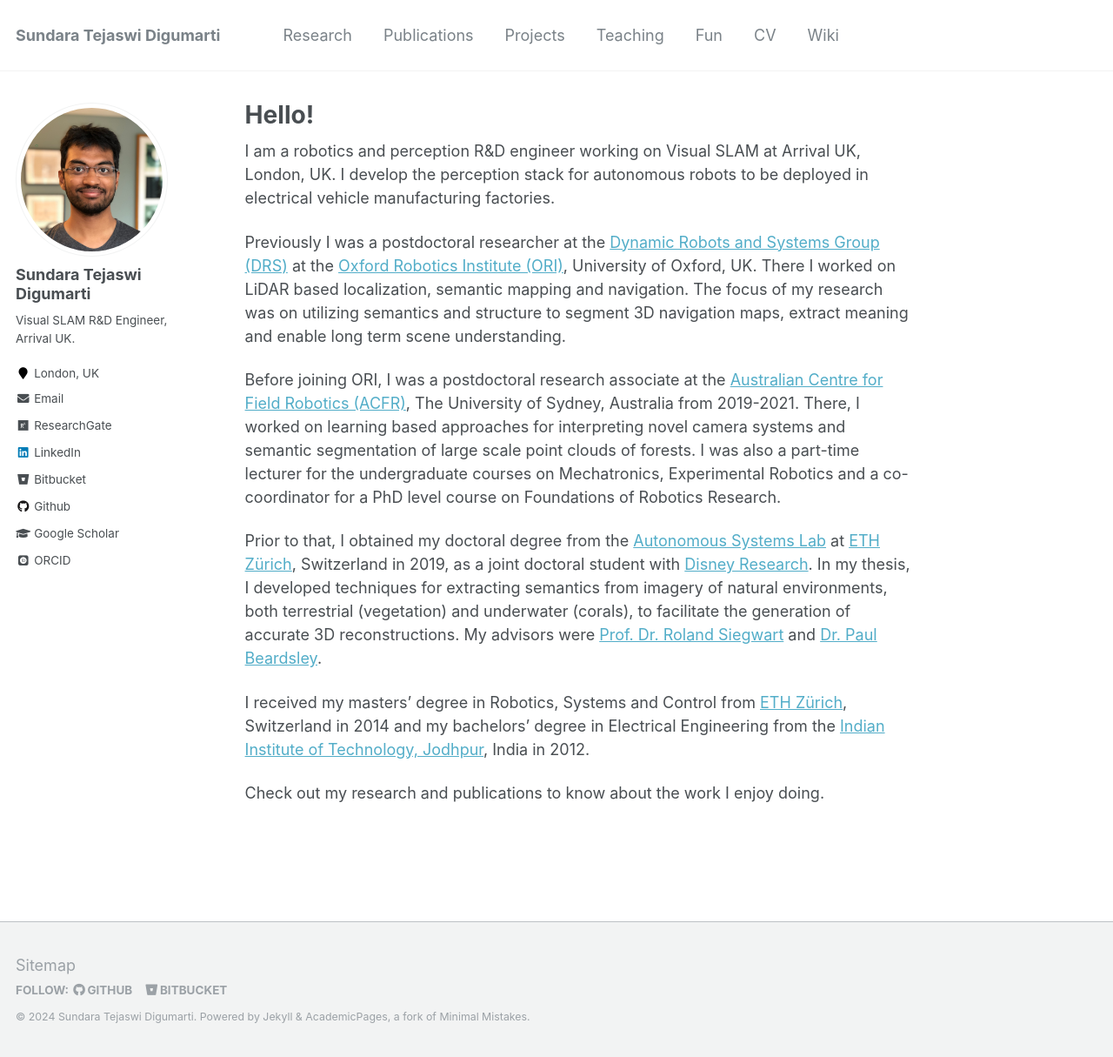
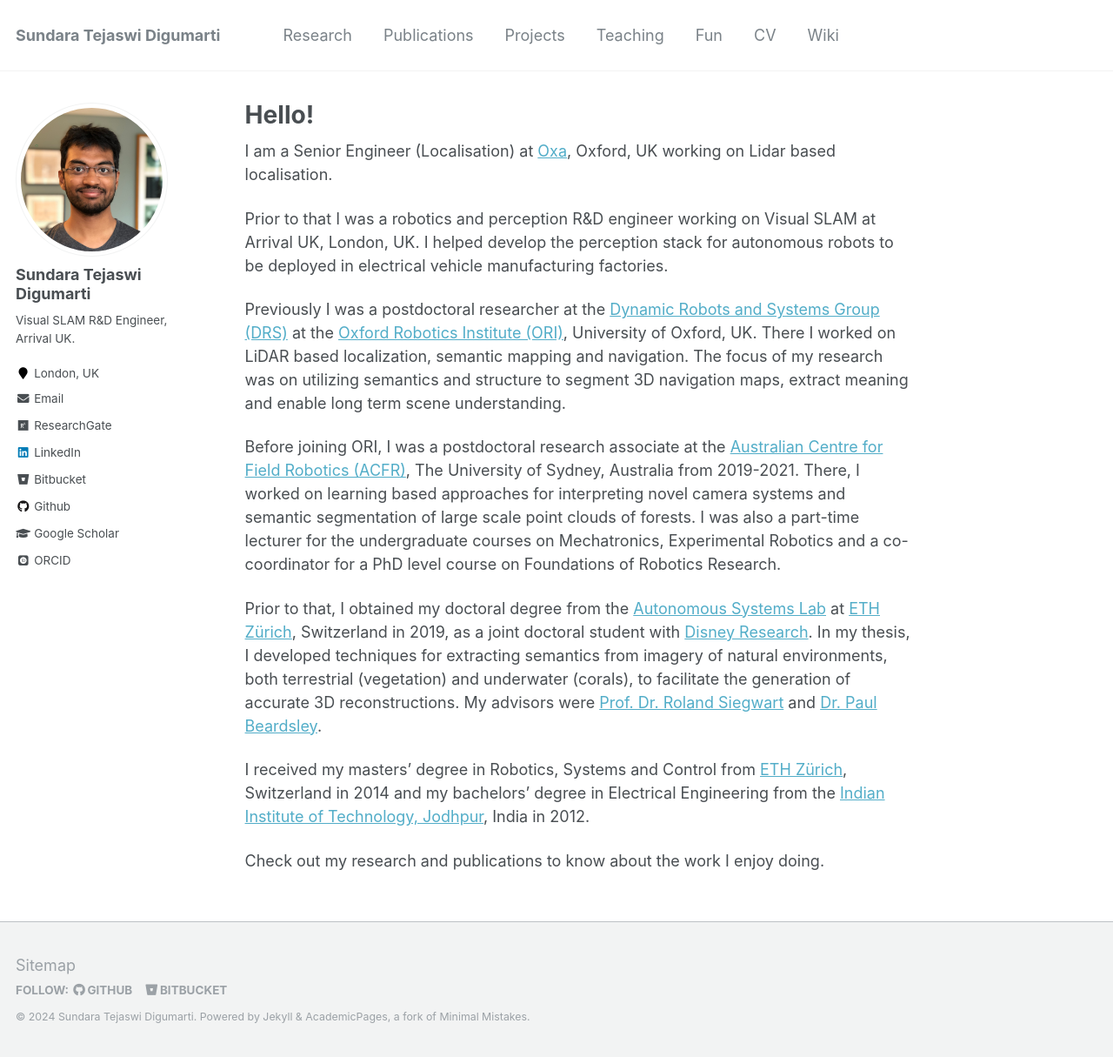
Before and after one commit to tejaswid/tejaswid.github.io, a Jekyll site: the page built from _pages/about.md, in a window 1280 px wide and 1215 px high. Shown: the whole window at 87% size. Built offline with Jekyll 4.4.1, drawn with Linux system fonts in a browser that asks for light colours; some web fonts are replaced.

Commit message:
Updated about.md
Added information about Oxa

```diff
--- a/_pages/about.md
+++ b/_pages/about.md
@@ -7,7 +7,9 @@ redirect_from:
   - /about/
   - /about.html
 ---
-I am a robotics and perception R&D engineer working on Visual SLAM at Arrival UK, London, UK. I develop the perception stack for autonomous robots to be deployed in electrical vehicle manufacturing factories.
+I am a Senior Engineer (Localisation) at [Oxa](https://oxa.tech/), Oxford, UK working on Lidar based localisation.
+
+Prior to that I was a robotics and perception R&D engineer working on Visual SLAM at Arrival UK, London, UK. I helped develop the perception stack for autonomous robots to be deployed in electrical vehicle manufacturing factories.
 
 Previously I was a postdoctoral researcher at the [Dynamic Robots and Systems Group (DRS)](https://ori.ox.ac.uk/labs/drs/) at the [Oxford Robotics Institute (ORI)](https://ori.ox.ac.uk/), University of Oxford, UK. There I worked on LiDAR based localization, semantic mapping and navigation. The focus of my research was on utilizing semantics and structure to segment 3D navigation maps, extract meaning and enable long term scene understanding.
 
```
